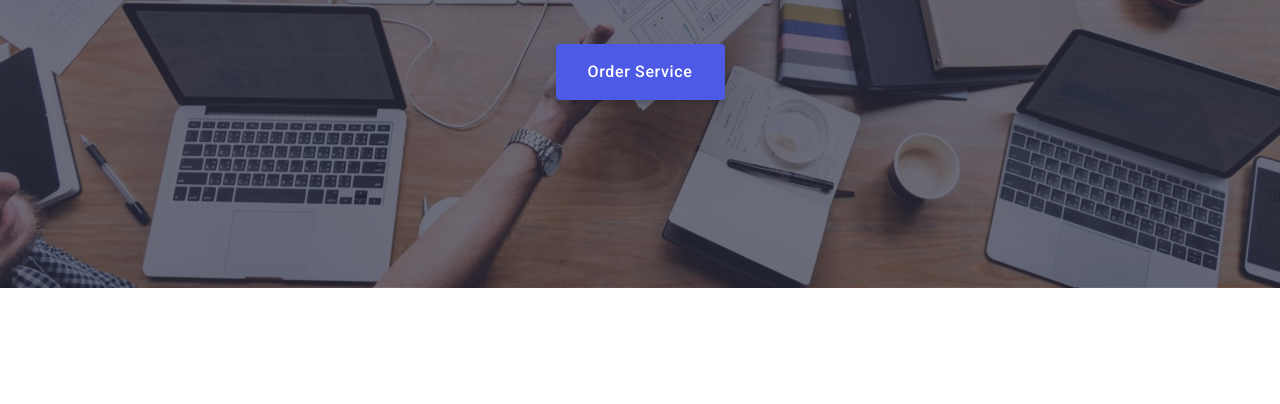
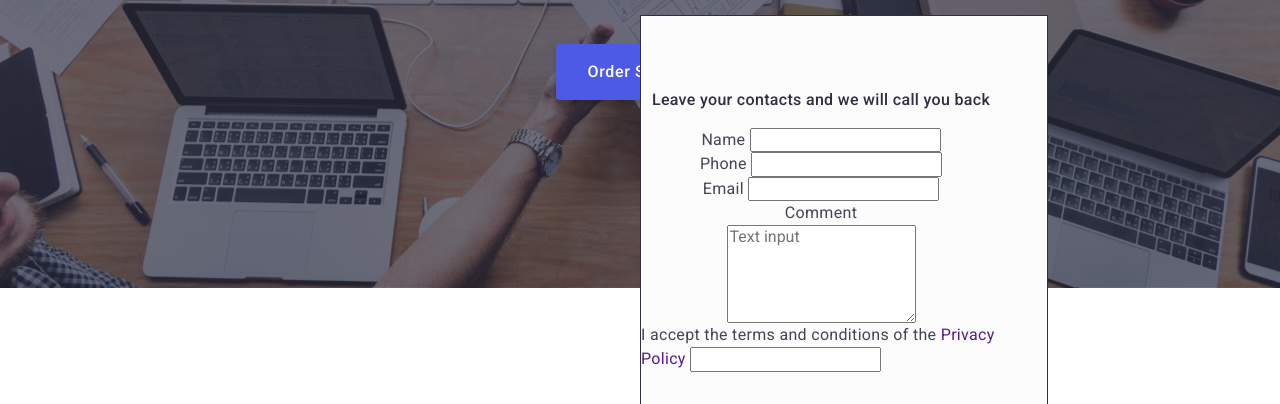
Before and after one commit to a-nester/goit-homework-05, a plain HTML site: page index.html in a window 1280 px wide. Shown: the part 385-789 px from the top of the page. Drawn offline with nearby package versions, Linux system fonts and the light colour scheme.

Commit message:
modal-window

```diff
--- a/css/styles.css
+++ b/css/styles.css
@@ -492,15 +492,32 @@ transition-property: color;
 }
 /* Modal window */
 .form-input {
+    position: fixed;
+    top: 50%;
+    left: 50%;
 
-    position: relative;
+
     z-index: 999;
-    max-width: 408px;
-    max-height: 584px;
+    width: 408px;
+    height: 584px;
     border: 1px solid #2E2F42;
+    background-color: #FCFCFC;
 }
 .form-box {
     display: flex;
     flex-direction: column;
     align-items: center;
+    padding-top: 72px;
+    width: 360px;
 }
+.form-header {
+    margin-bottom: 16px;
+    width: 100%;
+    color: var(--NAVY-BLUE, #2E2F42);
+        text-align: center;
+        /* Body Medium */
+        /* font-family: Roboto; */
+        font-weight: 500;
+        line-height: 1.5em;
+        letter-spacing: 0.02em;
+}
--- a/index.html
+++ b/index.html
@@ -62,6 +62,32 @@
     </header>
 
     <main>
+       <!-- Modal window -->
+    <form class="form-input">
+      <div class="form-box">
+        <p class="form-header">Leave your contacts and we will call you back</p>
+        <label class="form-name">
+         Name
+          <input type="text" name="user-name" />
+        </label>
+        <label class="form-phone">
+          Phone
+          <input type="tel" name="tel" />
+        </label>
+        <label class="form-email">
+          Email
+          <input type="email" name="email" />
+        </label>
+        <label class="form-comment"></label>
+          Comment
+          <textarea name="comment" rows="5" placeholder="Text input"></textarea>
+        </label>
+        <label class="form-checkbox"
+          >I accept the terms and conditions of the <span><a class="form-a" href="">Privacy Policy</a></span>
+          <input type="email" name="email" />
+        </label>
+      </div>
+    </form>
       <!-- Section 1. Hero image -->
       <section class="hero">
         <div class="container hero-cont">
@@ -451,31 +477,6 @@
         </div>
       </div>
     </footer>
-    <!-- Modal window -->
-    <form class="form-input">
-      <div class="form-box">
-        <p class="form-header">Leave your contacts and we will call you back</p>
-        <label class="form-name">
-         Name
-          <input type="text" name="user-name" />
-        </label>
-        <label class="form-phone">
-          Phone
-          <input type="tel" name="tel" />
-        </label>
-        <label class="form-email">
-          Email
-          <input type="email" name="email" />
-        </label>
-        <label class="form-comment"></label>
-          Comment
-          <textarea name="comment" rows="5" placeholder="Text input"></textarea>
-        </label>
-        <label class="form-checkbox"
-          >I accept the terms and conditions of the <span><a class="form-a" href="">Privacy Policy</a></span>
-          <input type="email" name="email" />
-        </label>
-      </div>
-    </form>
+
   </body>
 </html>
```
